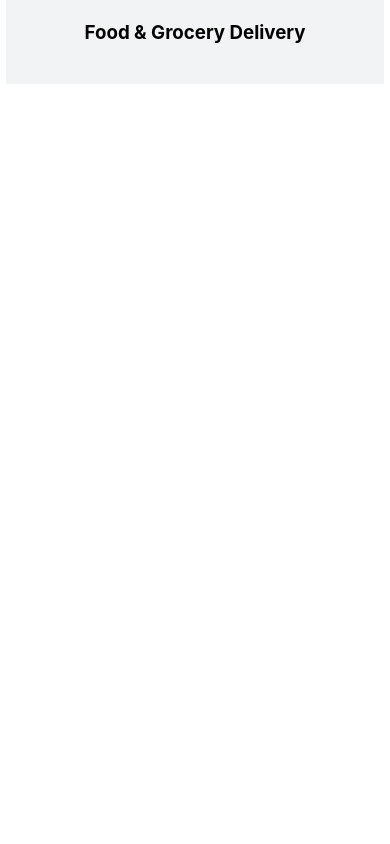
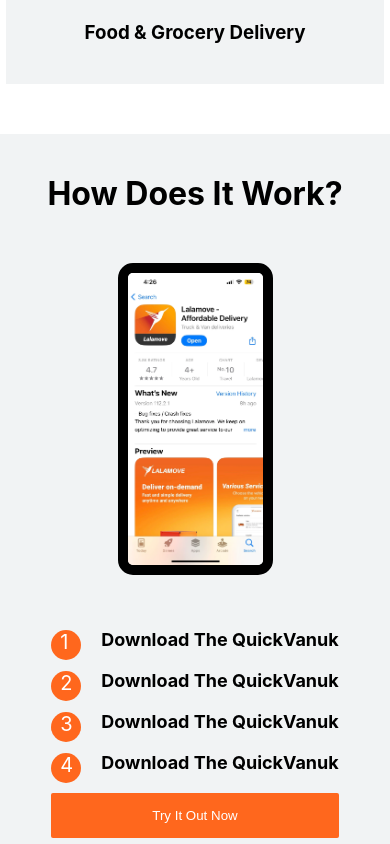
Before and after one commit to sazzadhossain1/Quick-Vanuk, a React (Create React App) app: page /home in a window 390 px wide. Shown: the part 3080-3924 px from the top of the page. Before the commit the page ends 3164 px from the top, so only its background shows below. Built offline with nearby package versions, Linux system fonts and the light colour scheme.

Commit message:
four section responsive done

```diff
--- a/src/components/ForthSection/ForthSection.css
+++ b/src/components/ForthSection/ForthSection.css
@@ -18,3 +18,20 @@
   width: 100%;
   margin-top: -120px;
 }
+
+@media screen and (max-width: 1050px) {
+  .fourNumber_grid_div {
+    width: 95%;
+  }
+}
+@media screen and (max-width: 850px) {
+  .fourNumber_grid_div {
+    grid-template-columns: repeat(2, 1fr);
+  }
+}
+@media screen and (max-width: 550px) {
+  .fourNumber_grid_div {
+    grid-template-columns: repeat(1, 1fr);
+    width: 90%;
+  }
+}
--- a/src/components/Home/Home.js
+++ b/src/components/Home/Home.js
@@ -13,9 +13,9 @@
       <Banner></Banner>
       <FirstSection></FirstSection>
       <SecondSection></SecondSection>
-      {/* <ThirdSection></ThirdSection>
+      <ThirdSection></ThirdSection>
       <ForthSection></ForthSection>
-      <FifthSection></FifthSection> */}
+      {/* <FifthSection></FifthSection> */}
     </div>
   );
 };
--- a/src/components/ThirdSection/ThirdSection.css
+++ b/src/components/ThirdSection/ThirdSection.css
@@ -14,6 +14,7 @@
 }
 .third_section_img_div {
   width: 80%;
+  object-fit: contain;
 }
 .thirdSectionPhotoOne {
   width: 100%;
@@ -49,7 +50,89 @@
   border: none;
   color: white;
   padding: 15px;
-  width: 50%;
+  width: 100%;
   border-radius: 2px;
+
+  /* margin: auto; */
   margin-top: 20px;
 }
+
+@media screen and (max-width: 1674px) {
+  .third_section_grid_div {
+    width: 60%;
+    gap: 0px;
+  }
+  .third_section_img_div {
+    width: 60%;
+  }
+}
+@media screen and (max-width: 1092px) {
+  .third_section_grid_div {
+    width: 100%;
+  }
+  .third_section_img_div {
+    width: 40%;
+    margin: auto;
+  }
+}
+@media screen and (max-width: 688px) {
+  .third_section_grid_div {
+    grid-template-columns: 1fr;
+    gap: 30px;
+  }
+  .third_section_img_div {
+    width: 40%;
+    margin: auto;
+  }
+  .third_section_text_div {
+    margin: auto;
+  }
+  .third_number_flex_div {
+    display: flex;
+    align-items: center;
+    gap: 50px;
+  }
+  .third_section_btn {
+    margin: auto;
+  }
+}
+@media screen and (max-width: 463px) {
+  .third_section_grid_div {
+    grid-template-columns: 1fr;
+    gap: 50px;
+  }
+  .third_section_img_div {
+    width: 50%;
+  }
+
+  .third_number_flex_div {
+    display: flex;
+
+    align-items: center;
+    gap: 50px;
+  }
+  .third_number_flex_div h2 {
+    font-size: 20px;
+  }
+}
+@media screen and (max-width: 413px) {
+  .third_number_flex_div {
+    gap: 20px;
+  }
+  .third_number_flex_div h2 {
+    font-size: 18px;
+  }
+}
+@media screen and (max-width: 357px) {
+  .third_section_img_div {
+    width: 70%;
+  }
+  .third_number_flex_div {
+    flex-direction: column;
+    align-items: start;
+    gap: 10px;
+  }
+  .third_number_flex_div h2 {
+    font-size: 18px;
+  }
+}
--- a/src/components/ThirdSection/ThirdSection.js
+++ b/src/components/ThirdSection/ThirdSection.js
@@ -16,25 +16,25 @@
           />
         </div>
         <div className="third_section_text_div">
-          <div>
+          <div className="third_number_flex_div">
             <div className="third_number_div">
               <p>1</p>
             </div>
             <h2>Download the QuickVanuk</h2>
           </div>
-          <div>
+          <div className="third_number_flex_div">
             <div className="third_number_div">
               <p>2</p>
             </div>
             <h2>Download the QuickVanuk</h2>
           </div>
-          <div>
+          <div className="third_number_flex_div">
             <div className="third_number_div">
               <p>3</p>
             </div>
             <h2>Download the QuickVanuk</h2>
           </div>
-          <div>
+          <div className="third_number_flex_div">
             <div className="third_number_div">
               <p>4</p>
             </div>
```
